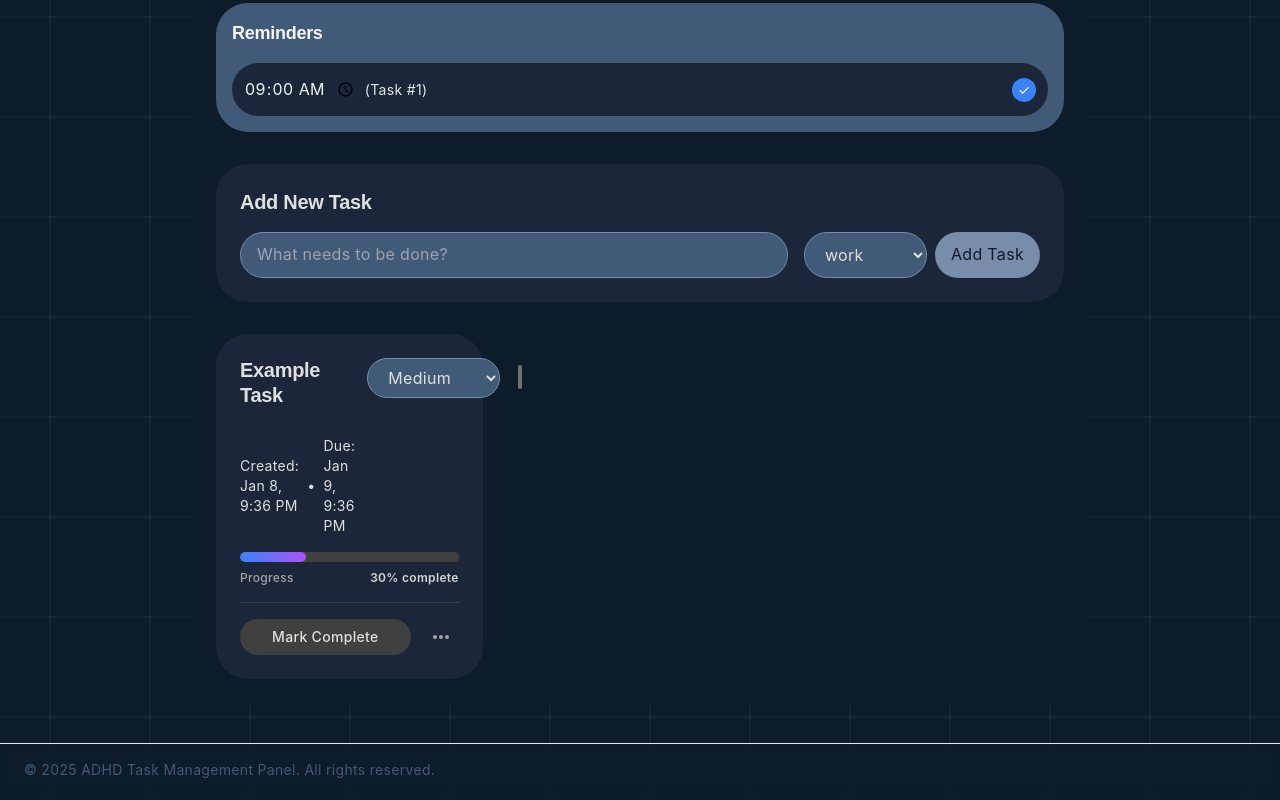
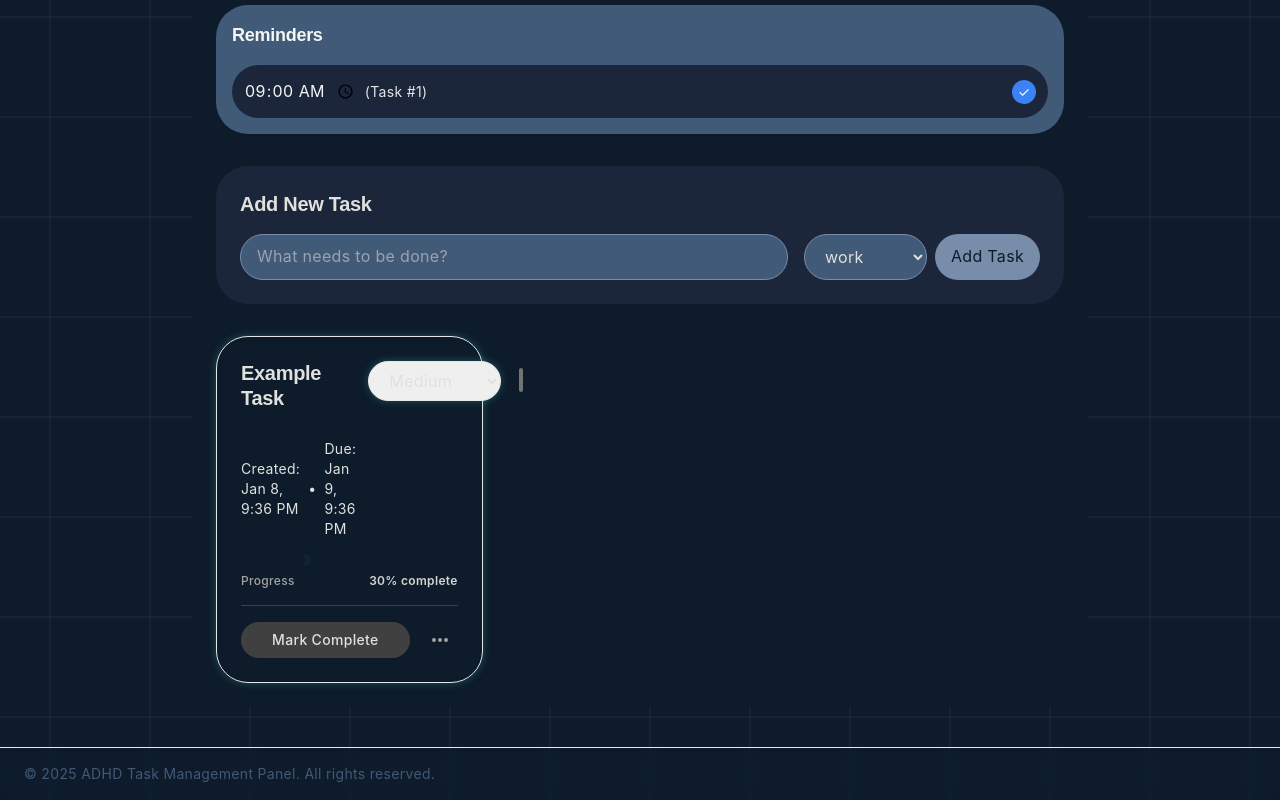
Before and after one commit to birdup000/ADHD-TaskManagementPanel, a Next.js app in the folder taskpanel/: page / in a window 1280 px wide. Shown: the part 833-1633 px from the top of the page. Built offline with nearby package versions, Linux system fonts and the light colour scheme.

Commit message:
checkpoint design

```diff
--- a/taskpanel/components/TaskPanel.tsx
+++ b/taskpanel/components/TaskPanel.tsx
@@ -95,7 +95,7 @@ export default function TaskPanel() {
           { label: "In Progress", value: tasks.filter(t => !t.completed).length },
           { label: "Overdue", value: tasks.filter(t => t.dueDate && t.dueDate < new Date()).length }
         ].map((stat, i) => (
-          <div key={i} className="bg-primary dark:bg-primary rounded-lg p-4 hover:bg-primary/80 transition-colors animate-gentle-glow">
+          <div key={i} className="bg-primary/50 backdrop-blur-sm rounded-lg p-4 border border-border/20 hover:border-accent/30 transition-all glow-effect hover:glow-effect-hover">
             <div className="text-sm text-muted-foreground mb-1">{stat.label}</div>
             <div className="text-2xl font-semibold">{stat.value}</div>
           </div>
@@ -185,9 +185,9 @@ export default function TaskPanel() {
         {tasks.map((task) => (
           <div
             key={task.id}
-            className={`bg-primary dark:bg-primary rounded-lg p-6 group ${
-              task.completed ? "opacity-75 scale-95" : "hover:scale-[1.02]"
-            } transition-all animate-soft-bounce`}
+            className={`bg-gradient-to-br from-primary/50 to-secondary/50 backdrop-blur-sm rounded-lg p-6 border border-border/20 group ${
+              task.completed ? "opacity-75 scale-95" : "hover:scale-[1.02] hover:border-accent/30"
+            } transition-all glow-effect hover:glow-effect-hover`}
             draggable
           >
             <div className="flex flex-col gap-4">
@@ -221,9 +221,9 @@ export default function TaskPanel() {
                           )
                         )
                       }
-                      className={`bg-background dark:bg-muted border border-border dark:border-border rounded-lg px-4 py-2 pr-8 focus:ring-2 focus:ring-accent ${
+                      className={`bg-background/50 backdrop-blur-sm border border-border/20 rounded-lg px-4 py-2 pr-8 focus:ring-2 focus:ring-accent/50 transition-all ${
                         priorityColors[task.priority]
-                      }`}
+                      } hover:border-accent/30 glow-effect`}
                     >
                       <option value="high">High</option>
                       <option value="medium">Medium</option>
@@ -256,9 +256,9 @@ export default function TaskPanel() {
 
               {!task.completed && (
                 <div className="space-y-2">
-                  <div className="w-full bg-neutral-100 dark:bg-neutral-700 rounded-full h-2.5 overflow-hidden">
+                  <div className="w-full bg-background/50 rounded-full h-2.5 overflow-hidden">
                     <div
-                      className="bg-gradient-to-r from-blue-500 to-purple-500 h-2.5 rounded-full transition-all duration-300"
+                      className="bg-gradient-to-r from-accent/80 to-yodaGreen/80 h-2.5 rounded-full transition-all duration-300 glow-effect"
                       style={{ width: "30%" }} // TODO: Calculate actual progress
                     />
                   </div>
```
